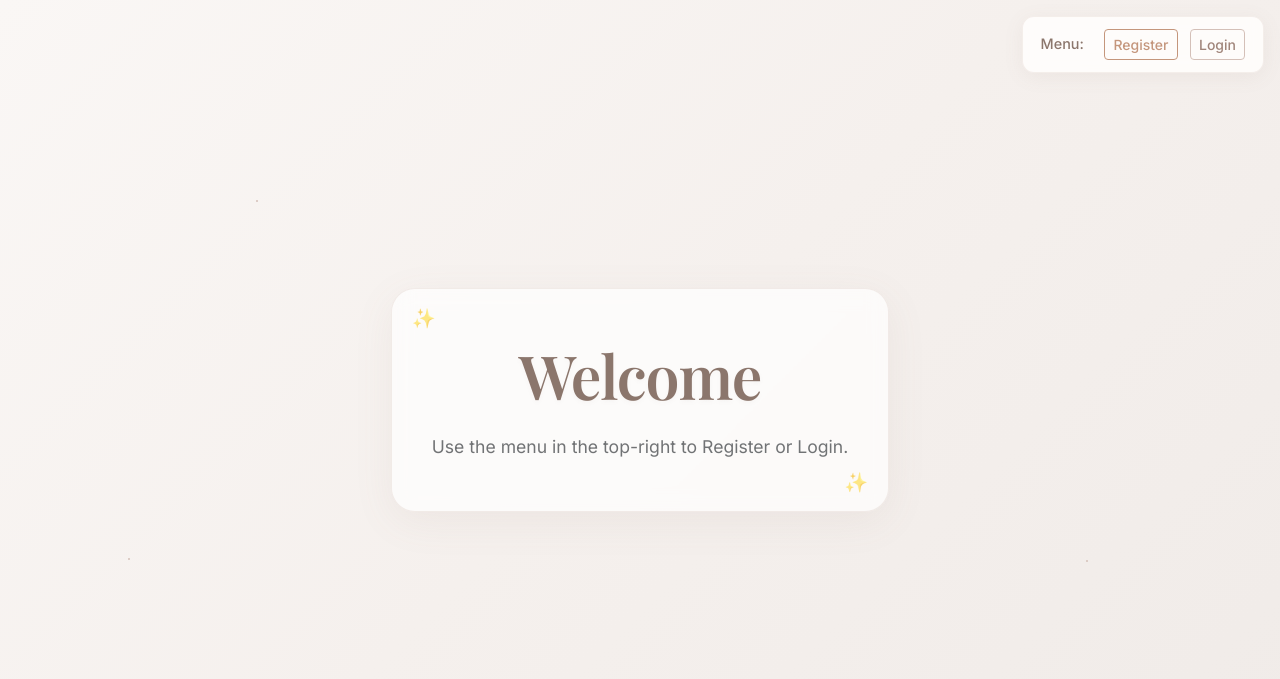
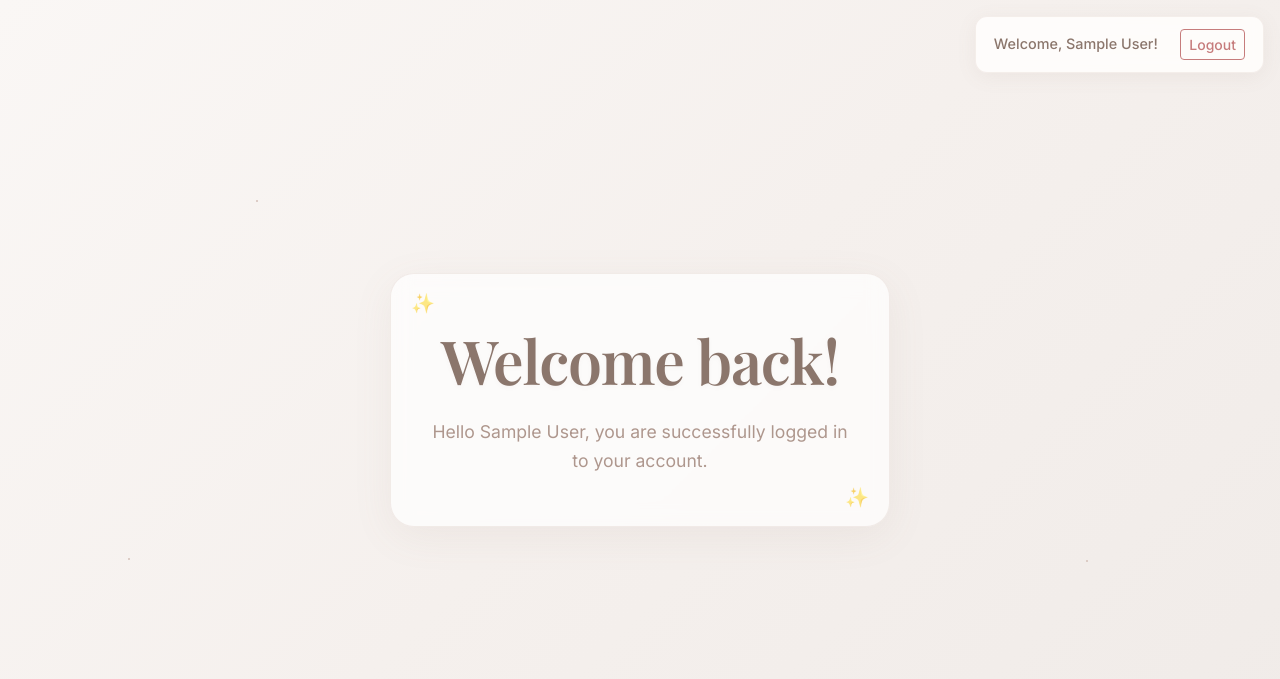
Before and after one commit to Nanaafiaasante/Authenticate-Activity-1, a PHP site: page /index.php in a window 1280 px wide. Shown: the top 679 px of the page. Run offline with PHP 8.4, Linux system fonts and the light colour scheme; the visitor is signed in with stand-in values (Sample User, id 1).

Commit message:
customer login functionality

```diff
--- a/index.php
+++ b/index.php
@@ -1,3 +1,11 @@
+<?php
+session_start();
+
+// Check if user is logged in
+$is_logged_in = isset($_SESSION['customer_id']);
+$customer_name = $_SESSION['customer_name'] ?? '';
+$user_role = $_SESSION['user_role'] ?? 0;
+?>
 <!DOCTYPE html>
 <html lang="en">
 <head>
@@ -41,6 +49,13 @@
 			font-size: 0.875rem;
 		}
 
+		.user-info {
+			color: #8b766c;
+			font-size: 0.9rem;
+			margin-right: 10px;
+			font-weight: 500;
+		}
+
 		/* Custom button styling */
 		.btn-outline-primary {
 			color: #c4967c;
@@ -66,6 +81,30 @@
 			color: white;
 		}
 
+		.btn-outline-info {
+			color: #7c9bb5;
+			border-color: #7c9bb5;
+			background: transparent;
+		}
+
+		.btn-outline-info:hover {
+			background-color: #7c9bb5;
+			border-color: #7c9bb5;
+			color: white;
+		}
+
+		.btn-outline-danger {
+			color: #c67c7c;
+			border-color: #c67c7c;
+			background: transparent;
+		}
+
+		.btn-outline-danger:hover {
+			background-color: #c67c7c;
+			border-color: #c67c7c;
+			color: white;
+		}
+
 		/* Decorative corner elements for the box */
 		.welcome-section::before {
 			content: '✨';
@@ -208,15 +277,35 @@
 	<div class="accent-dot"></div>
 
 	<div class="menu-tray">
-		<span class="me-2">Menu:</span>
-		<a href="login/register.php" class="btn btn-sm btn-outline-primary">Register</a>
-		<a href="login/login.php" class="btn btn-sm btn-outline-secondary">Login</a>
+		<?php if ($is_logged_in): ?>
+			<!-- Logged in menu -->
+			<span class="user-info">Welcome, <?php echo htmlspecialchars($customer_name); ?>!</span>
+			<?php if ($user_role == 1): ?>
+				<a href="admin/dashboard.php" class="btn btn-sm btn-outline-info">Admin Panel</a>
+			<?php endif; ?>
+			<a href="login/logout.php" class="btn btn-sm btn-outline-danger">Logout</a>
+		<?php else: ?>
+			<!-- Guest menu -->
+			<span class="me-2">Menu:</span>
+			<a href="login/register.php" class="btn btn-sm btn-outline-primary">Register</a>
+			<a href="login/login.php" class="btn btn-sm btn-outline-secondary">Login</a>
+		<?php endif; ?>
 	</div>
 
-	<div class="container" style="padding-top:120px;">
-		<div class="welcome-section">
-			<h1>Welcome</h1>
-			<p class="text-muted">Use the menu in the top-right to Register or Login.</p>
+	<div class="container">
+		<div class="welcome-section <?php echo ($user_role == 1) ? 'admin' : ''; ?>">
+			<?php if ($is_logged_in): ?>
+				<h1>Welcome back!</h1>
+				<p>Hello <?php echo htmlspecialchars($customer_name); ?>, you are successfully logged in to your account.</p>
+
+				<?php if ($user_role == 1): ?>
+					<div class="admin-badge">Administrator</div>
+				<?php endif; ?>
+
+			<?php else: ?>
+				<h1>Welcome</h1>
+				<p>Use the menu in the top-right to Register or Login.</p>
+			<?php endif; ?>
 		</div>
 	</div>
 
```
Also changed, not shown: other parts of index.php (+32 -2 lines), actions/login_action.php (+6 -1 lines), controllers/customer_controller.php (+12 -3 lines), login/login.php (+16 -4 lines), login/logout.php (+9 -1 lines), login/register.php (+9 -0 lines).
